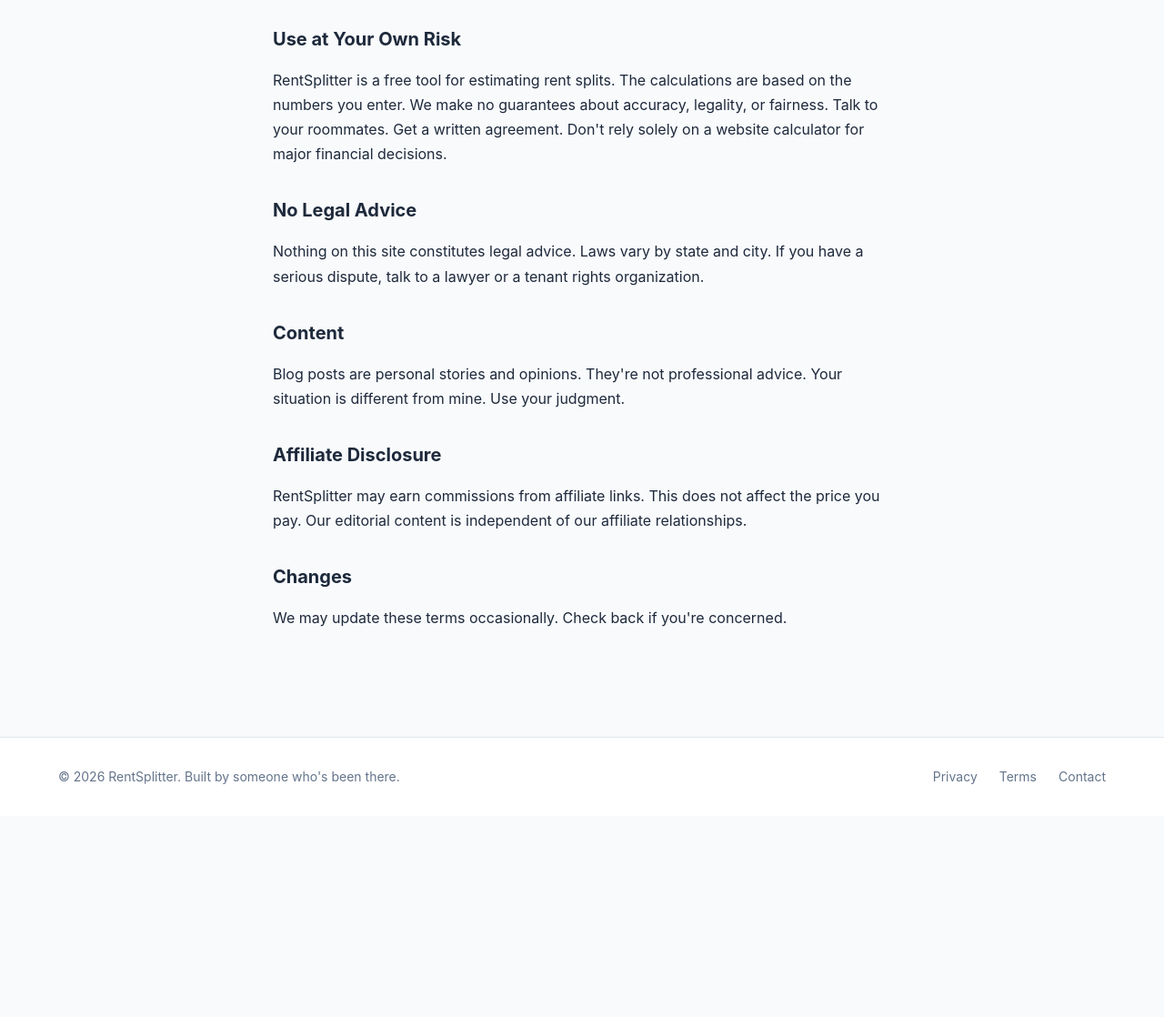
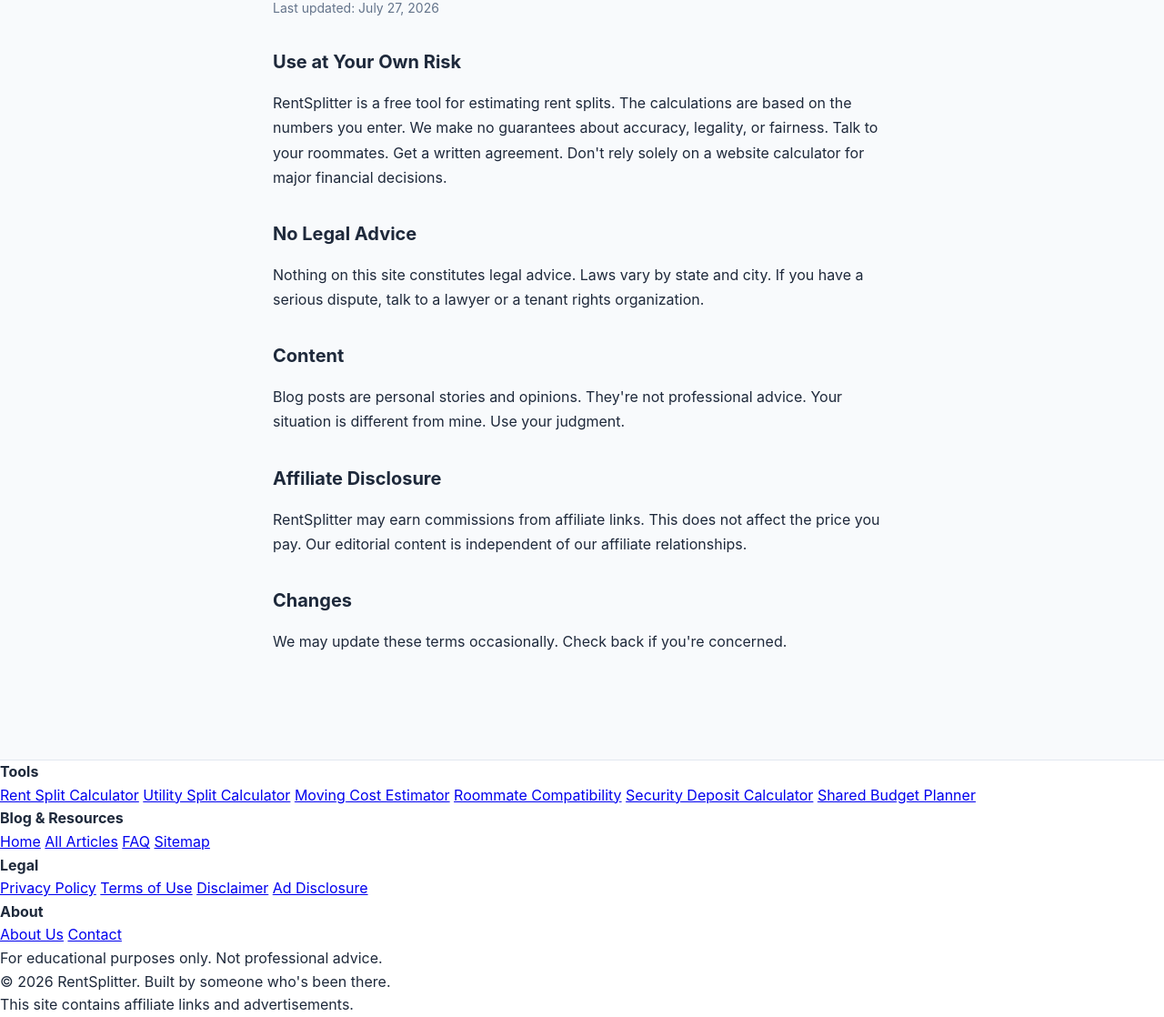
Before and after one commit to zhanghongpeng1211/rentsplitter, a plain HTML site: page disclaimer.html in a window 1280 px wide. Shown: the part 192-1310 px from the top of the page at 91% size. Before the commit the page ends 1089 px from the top, so only its background shows below. Drawn offline with Linux system fonts and the light colour scheme.

Commit message:
Update: 2026-07-27 12:56 - SGAP full push

```diff
--- a/disclaimer.html
+++ b/disclaimer.html
@@ -4,9 +4,16 @@
 <meta charset="UTF-8">
 <meta name="viewport" content="width=device-width, initial-scale=1.0">
 <title>Disclaimer | RentSplitter</title>
-<meta name="description" content="Legal disclaimers for RentSplitter. Use the tools responsibly.">
+<meta name="description" content="Disclaimer for RentSplitter.">
 <link rel="canonical" href="https://rentsplitter.org/disclaimer.html">
+<meta property="og:title" content="Disclaimer | RentSplitter">
+<meta property="og:description" content="Disclaimer for RentSplitter.">
+<meta property="og:type" content="website">
+<meta property="og:url" content="https://rentsplitter.org/disclaimer.html">
+<meta property="og:image" content="https://rentsplitter.org/images/og-default.jpg">
+<meta name="twitter:card" content="summary_large_image">
 <link rel="stylesheet" href="style.css">
+
 </head>
 <body class="rs-body">
 <header class="rs-header">
@@ -14,18 +21,31 @@
     <a href="index.html" class="rs-logo">RentSplitter</a>
     <nav class="rs-nav">
       <a href="index.html" class="rs-nav-link">Home</a>
-      <a href="tools/rent-split.html" class="rs-nav-link">Calculator</a>
+      <div class="rs-nav-dropdown">
+        <a href="tools/index.html" class="rs-nav-link">Tools</a>
+        <div class="rs-dropdown-menu">
+          <a href="tools/rent-split.html">Rent Split Calculator</a>
+          <a href="tools/utility-split.html">Utility Split Calculator</a>
+          <a href="tools/move-cost.html">Moving Cost Estimator</a>
+          <a href="tools/roommate-compatibility.html">Roommate Compatibility</a>
+          <a href="tools/deposit-calc.html">Security Deposit Calculator</a>
+          <a href="tools/budget-share.html">Shared Budget Planner</a>
+        </div>
+      </div>
       <a href="blog/index.html" class="rs-nav-link">Blog</a>
       <a href="about.html" class="rs-nav-link">About</a>
       <a href="faq.html" class="rs-nav-link">FAQ</a>
+      <a href="contact.html" class="rs-nav-link">Contact</a>
     </nav>
-    <button class="rs-menu-btn" onclick="toggleMenu()" aria-label="Menu">☰</button>
+    <button class="rs-menu-btn" onclick="toggleMenu()" aria-label="Menu">&#9776;</button>
   </div>
 </header>
+
 <main class="rs-main">
+  <div class="rs-breadcrumb"><a href="index.html">Home</a> <span>/</span> Disclaimer</div>
   <div class="rs-legal-page">
     <h1 class="rs-legal-title">Disclaimer</h1>
-    <p class="rs-legal-date">Last updated: May 23, 2026</p>
+    <p class="rs-legal-date">Last updated: July 27, 2026</p>
     <div class="rs-legal-content">
 <h2>Use at Your Own Risk</h2>
 <p>RentSplitter is a free tool for estimating rent splits. The calculations are based on the numbers you enter. We make no guarantees about accuracy, legality, or fairness. Talk to your roommates. Get a written agreement. Don't rely solely on a website calculator for major financial decisions.</p>
@@ -40,16 +60,49 @@
     </div>
   </div>
 </main>
+
 <footer class="rs-footer">
-  <div class="rs-footer-inner">
-    <p class="rs-footer-copy">© 2026 RentSplitter. Built by someone who's been there.</p>
-    <div class="rs-footer-links">
-      <a href="privacy.html" class="rs-footer-link">Privacy</a>
-      <a href="terms.html" class="rs-footer-link">Terms</a>
-      <a href="contact.html" class="rs-footer-link">Contact</a>
+  <div class="rs-footer-grid">
+    <div>
+      <h4>Tools</h4>
+      <a href="tools/rent-split.html">Rent Split Calculator</a>
+      <a href="tools/utility-split.html">Utility Split Calculator</a>
+      <a href="tools/move-cost.html">Moving Cost Estimator</a>
+      <a href="tools/roommate-compatibility.html">Roommate Compatibility</a>
+      <a href="tools/deposit-calc.html">Security Deposit Calculator</a>
+      <a href="tools/budget-share.html">Shared Budget Planner</a>
+    </div>
+    <div>
+      <h4>Blog & Resources</h4>
+      <a href="index.html">Home</a>
+      <a href="blog/index.html">All Articles</a>
+      <a href="faq.html">FAQ</a>
+      <a href="sitemap.html">Sitemap</a>
+    </div>
+    <div>
+      <h4>Legal</h4>
+      <a href="privacy.html">Privacy Policy</a>
+      <a href="terms.html">Terms of Use</a>
+      <a href="disclaimer.html">Disclaimer</a>
+      <a href="disclosure.html">Ad Disclosure</a>
+    </div>
+    <div>
+      <h4>About</h4>
+      <a href="about.html">About Us</a>
+      <a href="contact.html">Contact</a>
+      <p>For educational purposes only. Not professional advice.</p>
     </div>
   </div>
+  <div class="rs-footer-bottom">
+    <p>&copy; 2026 RentSplitter. Built by someone who&apos;s been there.</p>
+    <p>This site contains affiliate links and advertisements.</p>
+  </div>
 </footer>
-<script>function toggleMenu(){document.querySelector('.rs-nav').classList.toggle('active');}</script>
+<script>
+function toggleMenu() {
+  document.querySelector('.rs-nav').classList.toggle('active');
+}
+</script>
+
 </body>
 </html>
```
Lines whose indentation alone changed are shown as unchanged.
